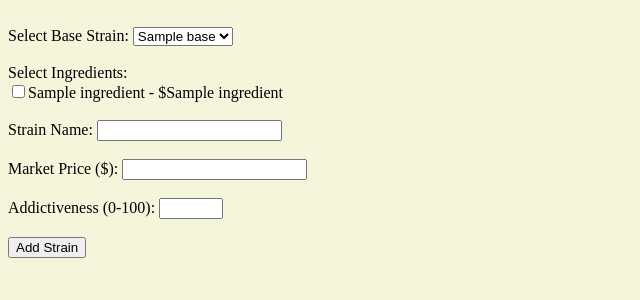
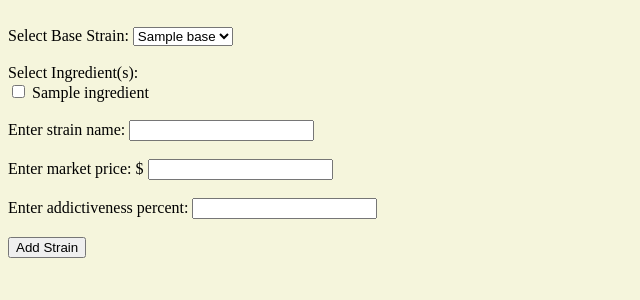
Before and after one commit to justBRENDAA/Schedule1, a Flask app: template templates/add_strain.html in a window 1280 px wide. Shown: the part 67-367 px from the top of the page, without its empty margins (0-640 px from the left). Run offline with Flask 3, Linux system fonts and the light colour scheme; the template is opened without the code that fills it: most values are stand-ins (such as "Sample title", 1, 10 or a date in 2020).

Commit message:
Changes made to POST method in add_strain

```diff
--- a/app.py
+++ b/app.py
@@ -1,4 +1,6 @@
 from flask import Flask, render_template, request, redirect, url_for
+from connection import DatabaseConnection
+from weed import WeedStrainCreator
 
 app = Flask(__name__)
 
@@ -18,46 +20,19 @@ def meth():
 def cocaine():
     return render_template('cocaine.html')
 
-@app.route("/add-weed", methods=["GET", "POST"])
-def add_weed():
-    db_obj = DatabaseConnection()
-    db, cursor = db_obj.get_connection()
-    creator = WeedStrainCreator(db, cursor)
+@app.route('/add-strain', methods=['GET', 'POST'])
+def add_strain():
+    if request.method == 'GET':
+        connection = DatabaseConnection()
+        db, cursor = connection.get_connection()
+        creator = WeedStrainCreator(db, cursor)
+        base_strains = creator.get_base_strains()
+        ingredients = creator.get_ingredients()
+        return render_template('add_strain.html', base_strains = base_strains, ingredients = ingredients)
 
-    if request.method == "POST":
-        strain_name = request.form["strain_name"]
-        market_price = float(request.form["market_price"])
-        addictiveness = float(request.form["addictiveness"]) / 100
-        base_weed_id = int(request.form["base_weed_id"])
-        ingredient_ids = request.form.getlist("ingredient_ids")
-        ingredient_ids_str = ", ".join(ingredient_ids)
-
-        # Fetch ingredient prices to calculate cost
-        all_ingredients = creator.get_ingredients()
-        ingredient_costs = {str(row[0]): float(row[2]) for row in all_ingredients}
-        total_ingredient_cost = sum(ingredient_costs[iid] for iid in ingredient_ids)
-
-        # Get base weed info
-        base_strains = creator.get_base_strains()
-        base_weed_price = next((float(bud_price) for ID, _, bud_price, *_ in base_strains if ID == base_weed_id), 0.0)
-
-        sale_price = creator.calc_sale_price(addictiveness, market_price)
-        total_profit = sale_price - total_ingredient_cost - base_weed_price
-
-        sql = "INSERT INTO custom_strains (base_weed_id, ingredient_ids, name, market_price, addictiveness, sale_price, total_profit) VALUES (%s, %s, %s, %s, %s, %s, %s)"
-        val = (base_weed_id, ingredient_ids_str, strain_name, market_price, addictiveness, sale_price, total_profit)
-        cursor.execute(sql, val)
-        db.commit()
-
-        db_obj.close()
-        return "Strain added successfully!"
-
-    # GET request: show the form
-    base_strains = creator.get_base_strains()
-    ingredients = creator.get_ingredients()
-    db_obj.close()
-    return render_template("add_weed.html", base_strains=base_strains, ingredients=ingredients)
-
+    if request.method == 'POST':
+        connection = DatabaseConnection()
+        db, cursor = connection.get_connection()
 
 @app.route("/view-weed")
 def view_weed():
@@ -68,5 +43,5 @@ def search_weed():
     return "Search weed strains (to be implemented)"
 
 
-if __name__ == '__main__':
+if __name__ == "__main__":
     app.run(debug=True)
--- a/templates/add_strain.html
+++ b/templates/add_strain.html
@@ -5,12 +5,13 @@
     <title>Add Weed Strain</title>
     <link href="{{ url_for('static', filename='style.css') }}" rel="stylesheet">
 </head>
+
 <body>
     <div class="container">
         <h1 class="header">Add New Weed Strain</h1>
 
         <form method="POST">
-            <!-- Base Strain Selection -->
+            <!-- base strain dropdown -->
             <label for="base_strain">Select Base Strain:</label>
             <select name="base_strain" id="base_strain">
                 {% for base in base_strains %}
@@ -18,21 +19,24 @@
                 {% endfor %}
             </select><br><br>
 
-            <!-- Ingredients Selection -->
-            <label for="ingredients">Select Ingredients:</label><br>
+            <!-- ingredients checkbox -->
+            <label for="ingredient">Select Ingredient(s):</label><br>
             {% for ingredient in ingredients %}
-                <input type="checkbox" name="ingredients" value="{{ ingredient[0] }}">{{ ingredient[1] }} - ${{ ingredient[2] }}<br>
-            {% endfor %}<br>
+                <input type="checkbox" name ="ingredient[]" value="{{ ingredient[0] }}"> {{ ingredient[1]}}<br>
+            {% endfor %}
+            <br>
 
-            <!-- Other Inputs -->
-            <label for="strain_name">Strain Name:</label>
-            <input type="text" name="strain_name" required><br><br>
+            <!-- new strain name -->
+             <label for="strain_name">Enter strain name: </label>
+             <input type="text" id = "strain_name" name = "strain_name" required><br><br>
 
-            <label for="market_price">Market Price ($):</label>
-            <input type="number" name="market_price" step="0.01" required><br><br>
+            <!-- new strain market price -->
+            <label for="market_price">Enter market price: $</label>
+            <input type="number" id ="market_price" name = "market_price" required><br><br>
 
-            <label for="addictiveness">Addictiveness (0-100):</label>
-            <input type="number" name="addictiveness" min="0" max="100" required><br><br>
+            <!-- new strain addictiveness percentage -->
+            <label for="addictiveness">Enter addictiveness percent: </label>
+            <input type="number" id ="addictiveness" name = "addictiveness" required><br><br>
 
             <button type="submit">Add Strain</button>
         </form>
--- a/templates/weed.html
+++ b/templates/weed.html
@@ -10,7 +10,7 @@
         <h1 class="header">Weed Strain Options</h1>
 
         <div class="options-menu">
-            <a href="/add-weed" class="option-button">Add Weed Strain</a>
+            <a href="/add-strain" class="option-button">Add Weed Strain</a>
             <a href="/view-weed" class="option-button">View All Strains</a>
             <a href="/search-weed" class="option-button">Search Strains</a>
         </div>
```
